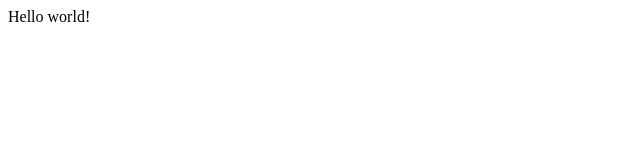
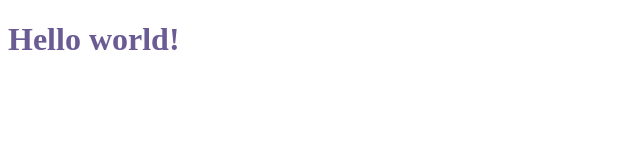
Before and after one commit to aayushineeshu/web-site, a Gatsby site: page / in a window 1280 px wide. Shown: the whole page, without its empty margins (0-640 px from the left). Built offline with nearby package versions, Linux system fonts and the light colour scheme; Gatsby itself is replaced by a stand-in of ours.

Commit message:
First-commit

```diff
--- a/package.json
+++ b/package.json
@@ -15,7 +15,8 @@
   "dependencies": {
     "gatsby": "^2.4.3",
     "react": "^16.8.6",
-    "react-dom": "^16.8.6"
+    "react-dom": "^16.8.6",
+    "styled-components": "^4.2.0"
   },
   "devDependencies": {
     "prettier": "^1.17.0"
--- /dev/null
+++ b/src/components/Nav.js
@@ -0,0 +1,6 @@
+import React from 'react';
+import styled from 'styled-components';
+
+export const NavBar = () => {
+
+}
--- a/src/pages/index.js
+++ b/src/pages/index.js
@@ -1,3 +1,10 @@
 import React from "react"
+import styled from 'styled-components';
 
-export default () => <div>Hello world!</div>
+
+
+export default () => (
+    <h1 style={{color: '#6b5b95'}}>
+    Hello world!
+    </h1>
+)
```
